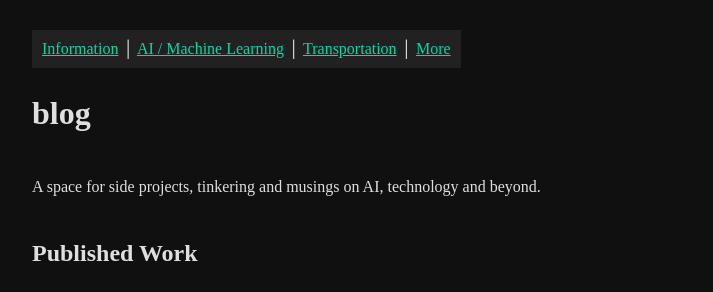
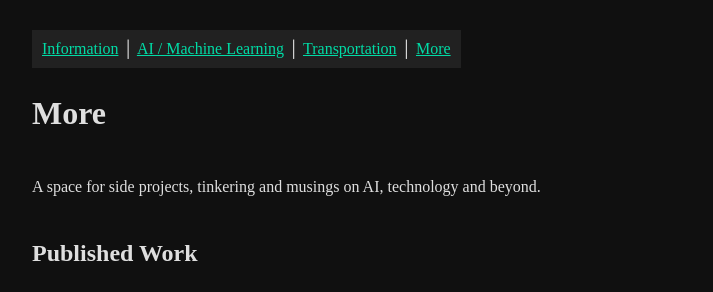
Before and after one commit to benarnav/benarnav.github.io, a Jekyll site: the page built from more.md, in a window 1280 px wide. Shown: the top 292 px of the page, without its empty margins (283-996 px from the left). Built offline with Jekyll 4.4.1, drawn with Linux system fonts in a browser that asks for light colours.

Commit message:
update link

```diff
--- a/more.md
+++ b/more.md
@@ -1,8 +1,8 @@
 ---
-title: blog
+title: More
 layout: page
 blog_index: true
-permalink: blog/
+permalink: more/
 ---
 A space for side projects, tinkering and musings on AI, technology and beyond.
 
```
